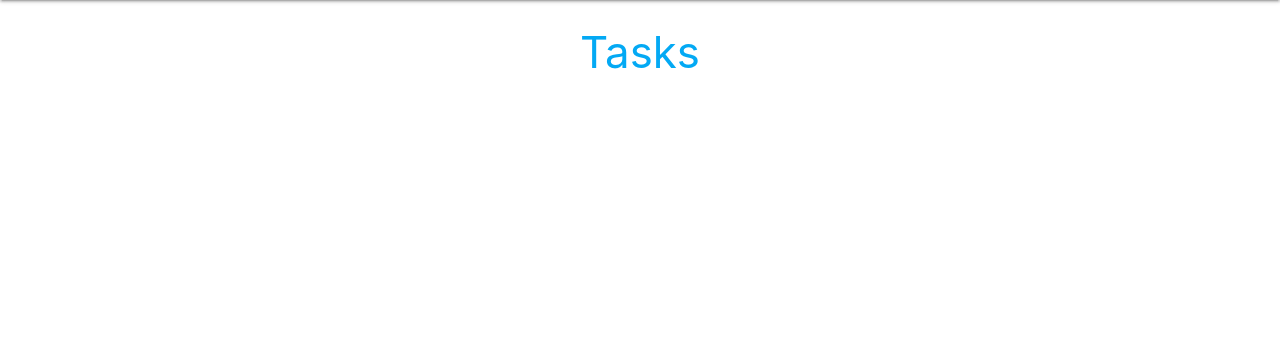
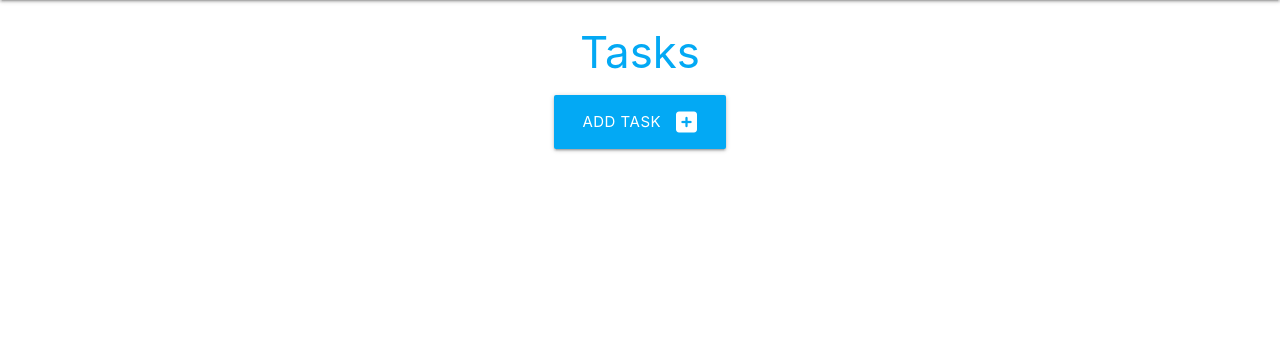
Before and after one commit to BobWritesCode/materialize-project, a Flask app: page / in a window 1280 px wide. Shown: the part 64-420 px from the top of the page. Run offline with Flask 3, Linux system fonts and the light colour scheme.

Commit message:
Add add task button

```diff
--- a/taskmanager/templates/tasks.html
+++ b/taskmanager/templates/tasks.html
@@ -1,5 +1,14 @@
 {% extends "base.html" %}
+{% block content %}
 
-{% block content %}
 <h3 class="light-blue-text text-darken4 center-align">Tasks</h3>
+
+<div class="row">
+    <div class="col s12 center-align">
+        <a href="{{ url_for('add_task') }}" class="btn-large light-blue darken2">
+            Add Task <i class="fas fa-plus-square right"></i>
+        </a>
+    </div>
+</div>
+
 {% endblock %}
```
